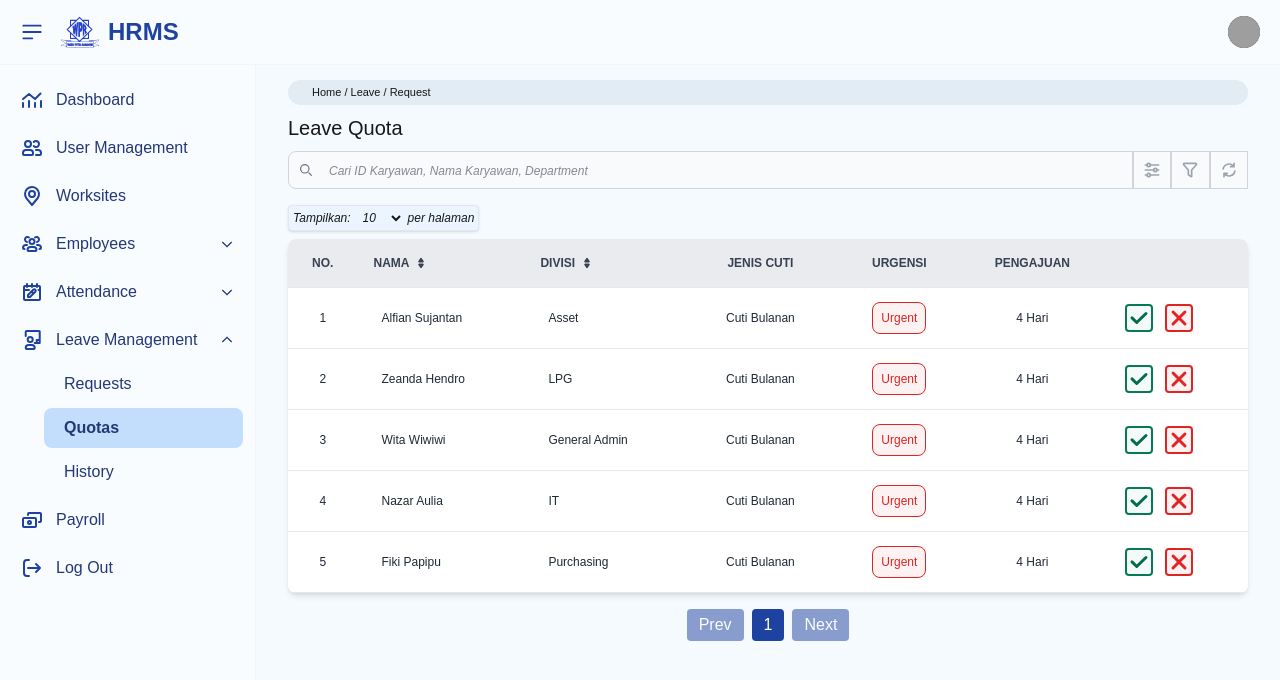
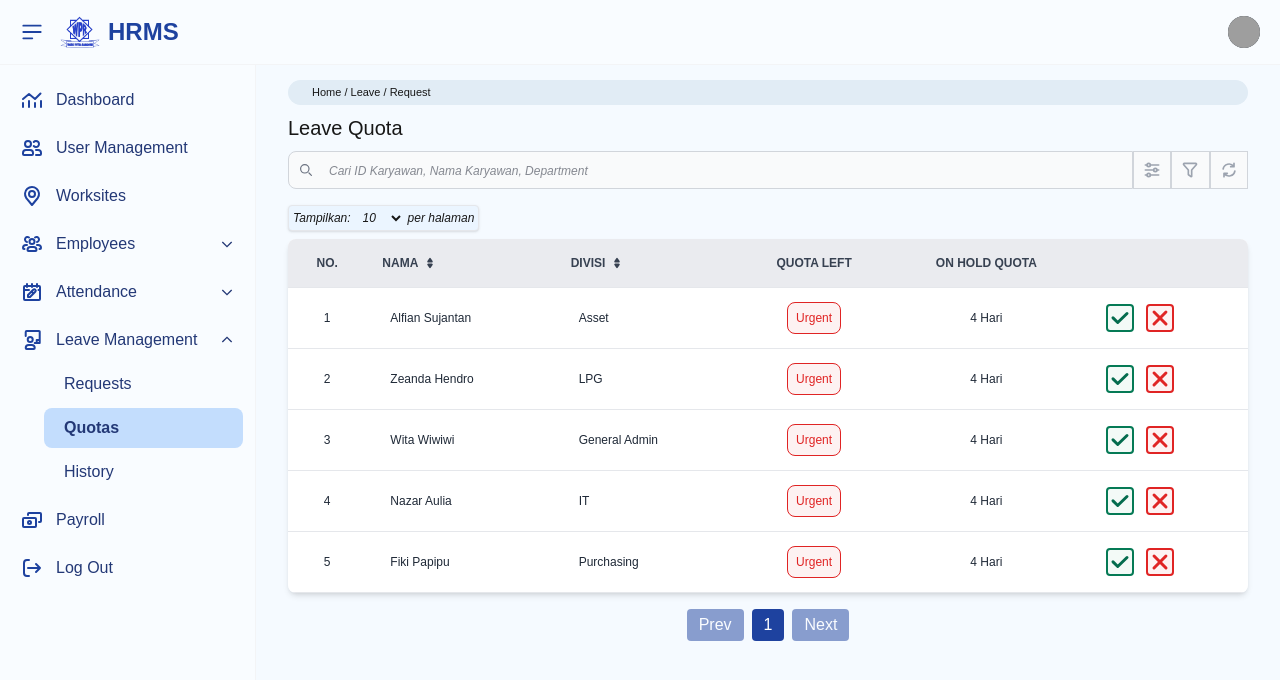
Before and after one commit to Nazarnazz/hrms-ui, a Next.js app: page /admin/cuti/quota in a window 1280 px wide. Shown: the top 680 px of the page. Built offline with nearby package versions, Linux system fonts and the light colour scheme; grey boxes are pictures that could not be loaded.

Commit message:
perbaikan search bar

```diff
--- a/src/app/admin/cuti/quota/page.js
+++ b/src/app/admin/cuti/quota/page.js
@@ -330,10 +330,8 @@ export default function Setting() {
                             </svg>
                           </div>
                         </TableHeader>
-                        {visibleColumns.includes("Hari Kerja") && <TableHeader className="whitespace-nowrap text-center">Jenis Cuti</TableHeader>}
-                        {visibleColumns.includes("Keluar") && <TableHeader className="whitespace-nowrap text-center">Cuti Tersisa</TableHeader>}
-                        {visibleColumns.includes("Toleransi") && <TableHeader className="whitespace-nowrap text-center">Urgensi</TableHeader>}
-                        {visibleColumns.includes("Method") && <TableHeader className="whitespace-nowrap text-center">Pengajuan</TableHeader>}
+                        {visibleColumns.includes("Toleransi") && <TableHeader className="whitespace-nowrap text-center">Quota Left</TableHeader>}
+                        {visibleColumns.includes("Method") && <TableHeader className="whitespace-nowrap text-center">On Hold Quota</TableHeader>}
                         <TableHeader>
                           <span className="sr-only">Action</span>
                         </TableHeader>
@@ -346,9 +344,6 @@ export default function Setting() {
                           <TableCell className={`text-center`}>{startIndex + index + 1}</TableCell>
                           <TableCell className="whitespace-nowrap">{item.nama}</TableCell>
                           <TableCell>{item.divisi}</TableCell>
-                          {visibleColumns.includes("Hari Kerja") && <TableCell className="whitespace-nowrap text-center">Cuti Bulanan</TableCell>}
-
-                          {visibleColumns.includes("Keluar") && <TableCell className="whitespace-nowrap text-center">12 Hari</TableCell>}
                           {visibleColumns.includes("Toleransi") && (
                             <TableCell className="text-center">
                               <span className="border border-red-600 bg-red-50 dark:bg-gray-800 text-red-600 rounded-lg p-2">Urgent</span>
--- a/src/app/admin/cuti/request/page.js
+++ b/src/app/admin/cuti/request/page.js
@@ -20,7 +20,7 @@ export default function Setting() {
       divisi: "IT",
       masuk: "07:43",
       keluar: "17:02",
-      method: "both",
+      pengajuan: "both",
       notes: "keterangan lain",
       status: "hadir",
       face_in: "model-1-masuk.png",
@@ -33,7 +33,7 @@ export default function Setting() {
       divisi: "Asset",
       masuk: "07:43",
       keluar: "17:02",
-      method: "both",
+      pengajuan: "both",
       notes: "keterangan lain",
       status: "hadir",
       face_in: "model-2-masuk.png",
@@ -46,7 +46,7 @@ export default function Setting() {
       divisi: "General Admin",
       masuk: " - ",
       keluar: " - ",
-      method: "gps",
+      pengajuan: "gps",
       notes: "keterangan lain",
       status: "alfa",
       face_in: ".",
@@ -59,7 +59,7 @@ export default function Setting() {
       divisi: "LPG",
       masuk: "07:43",
       keluar: "17:02",
-      method: "face",
+      pengajuan: "face",
       notes: "keterangan lain",
       status: "hadir",
       face_in: "model-4-masuk.png",
@@ -72,7 +72,7 @@ export default function Setting() {
       divisi: "Purchasing",
       masuk: "07:43",
       keluar: "17:02",
-      method: "face",
+      pengajuan: "face",
       notes: "keterangan lain",
       status: "hadir",
       face_in: "model-3-masuk.png",
@@ -81,9 +81,9 @@ export default function Setting() {
     },
   ];
 
-  const [visibleColumns, setVisibleColumns] = useState(["Hari Kerja", "Method", "Toleransi"]);
+  const [visibleColumns, setVisibleColumns] = useState(["Jenis Cuti", "Pengajuan", "Urgensi"]);
 
-  const allColumns = ["Hari Kerja", "Masuk", "Keluar", "Method", "Toleransi"];
+  const allColumns = ["Jenis Cuti", "Cuti Tersisa", "Pengajuan", "Urgensi"];
 
   const toggleColumn = (col) => {
     setVisibleColumns((prev) => (prev.includes(col) ? prev.filter((c) => c !== col) : [...prev, col]));
@@ -368,10 +368,10 @@ export default function Setting() {
                             </svg>
                           </div>
                         </TableHeader>
-                        {visibleColumns.includes("Hari Kerja") && <TableHeader className="whitespace-nowrap text-center">Jenis Cuti</TableHeader>}
-                        {visibleColumns.includes("Keluar") && <TableHeader className="whitespace-nowrap text-center">Cuti Tersisa</TableHeader>}
-                        {visibleColumns.includes("Toleransi") && <TableHeader className="whitespace-nowrap text-center">Urgensi</TableHeader>}
-                        {visibleColumns.includes("Method") && <TableHeader className="whitespace-nowrap text-center">Pengajuan</TableHeader>}
+                        {visibleColumns.includes("Jenis Cuti") && <TableHeader className="whitespace-nowrap text-center">Jenis Cuti</TableHeader>}
+                        {visibleColumns.includes("Cuti Tersisa") && <TableHeader className="whitespace-nowrap text-center">Cuti Tersisa</TableHeader>}
+                        {visibleColumns.includes("Urgensi") && <TableHeader className="whitespace-nowrap text-center">Urgensi</TableHeader>}
+                        {visibleColumns.includes("Pengajuan") && <TableHeader className="whitespace-nowrap text-center">Pengajuan</TableHeader>}
                         <TableHeader>
                           <span className="sr-only">Action</span>
                         </TableHeader>
@@ -386,15 +386,15 @@ export default function Setting() {
                           </TableCell>
                           <TableCell className="whitespace-nowrap">{item.nama}</TableCell>
                           <TableCell>{item.divisi}</TableCell>
-                          {visibleColumns.includes("Hari Kerja") && <TableCell className="whitespace-nowrap text-center">Cuti Bulanan</TableCell>}
+                          {visibleColumns.includes("Jenis Cuti") && <TableCell className="whitespace-nowrap text-center">Cuti Bulanan</TableCell>}
 
-                          {visibleColumns.includes("Keluar") && <TableCell className="whitespace-nowrap text-center">12 Hari</TableCell>}
-                          {visibleColumns.includes("Toleransi") && (
+                          {visibleColumns.includes("Cuti Tersisa") && <TableCell className="whitespace-nowrap text-center">12 Hari</TableCell>}
+                          {visibleColumns.includes("Urgensi") && (
                             <TableCell className="text-center">
                               <span className="border border-red-600 bg-red-50 dark:bg-gray-800 text-red-600 rounded-lg p-2">Urgent</span>
                             </TableCell>
                           )}
-                          {visibleColumns.includes("Method") && <TableCell className="whitespace-nowrap text-center">4 Hari</TableCell>}
+                          {visibleColumns.includes("Pengajuan") && <TableCell className="whitespace-nowrap text-center">4 Hari</TableCell>}
 
                           <TableCell>
                             <div className="flex gap-3">
--- a/src/app/components/admin/searchbar.js
+++ b/src/app/components/admin/searchbar.js
@@ -3,12 +3,11 @@ export function SearchBar({ searchTerm, setSearchTerm, onToggleVisible, onToggle
     <div className={`grid grid-cols-10 md:grid-cols-20 lg:grid-cols-25 ${searchTerm && "mb-15"}`}>
       <div className="col-span-5 md:col-span-15 lg:col-span-20">
         <div className={`relative ${className}`} {...props}>
-          <div className="absolute inset-y-0 start-0 flex items-center ps-3">
+          <div className="absolute inset-y-0 start-0 flex items-center ps-3 pointer-events-none">
             <svg className="w-3 h-3 text-gray-500 dark:text-gray-400" aria-hidden="true" xmlns="http://www.w3.org/2000/svg" fill="none" viewBox="0 0 20 20">
               <path stroke="currentColor" strokeLinecap="round" strokeLinejoin="round" strokeWidth="2" d="m19 19-4-4m0-7A7 7 0 1 1 1 8a7 7 0 0 1 14 0Z" />
             </svg>
           </div>
-          <form>
           <input
             type="search"
             id="search"
@@ -17,7 +16,6 @@ export function SearchBar({ searchTerm, setSearchTerm, onToggleVisible, onToggle
             className={`block w-full p-2 ps-10 mt-2 text-sm text-gray-900 border border-gray-300 rounded-l-lg bg-gray-50 focus:ring-blue-500 focus:dark:border-blue-500 dark:bg-gray-700 dark:border-gray-600 dark:placeholder-gray-400 dark:text-white dark:focus:ring-blue-500 dark:focus:dark:border-blue-500 ${className}`}
             placeholder={placeholder}
           />
-          </form>
 
           {searchTerm && (
             <ul className="absolute z-10 w-full dark:bg-gray-800 border border-gray-100 dark:border-gray-500 rounded-sm mt-1 max-h-40 overflow-y-auto shadow-lg">
```
Lines whose indentation alone changed are shown as unchanged.
